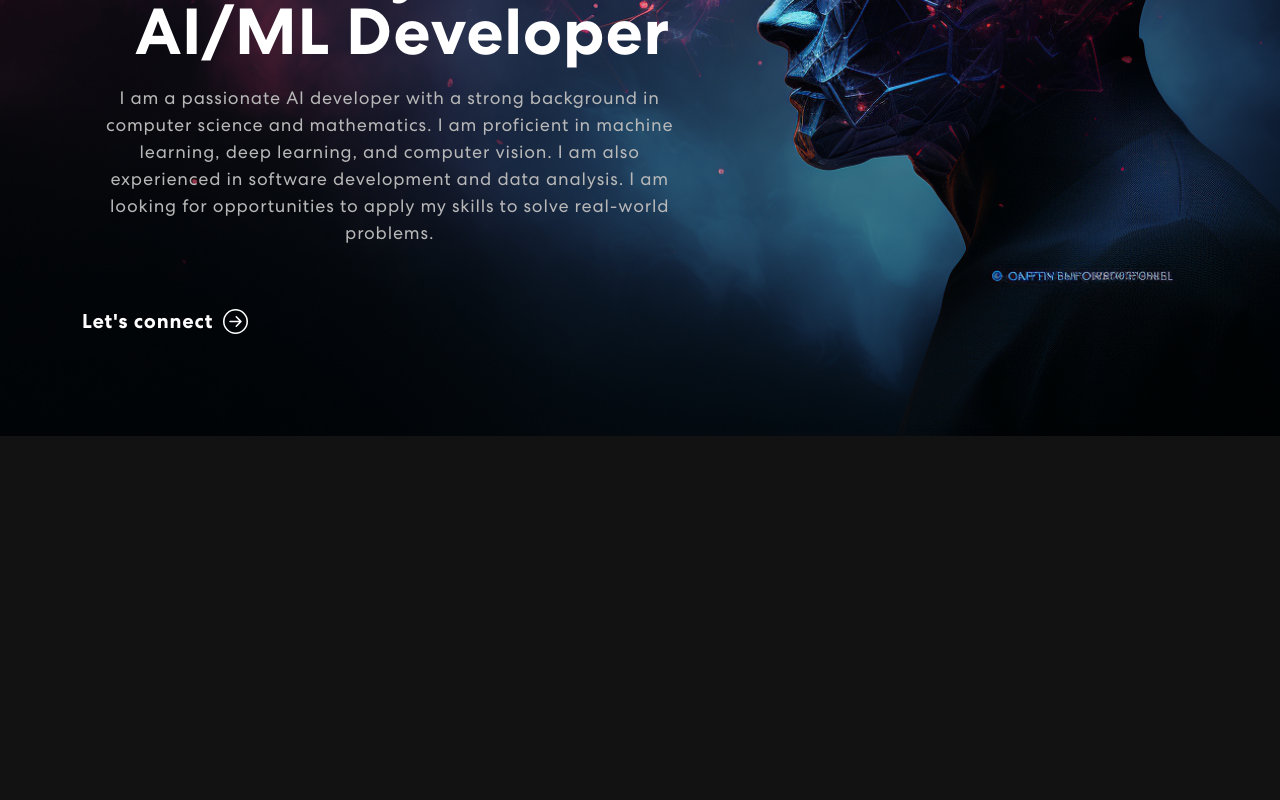
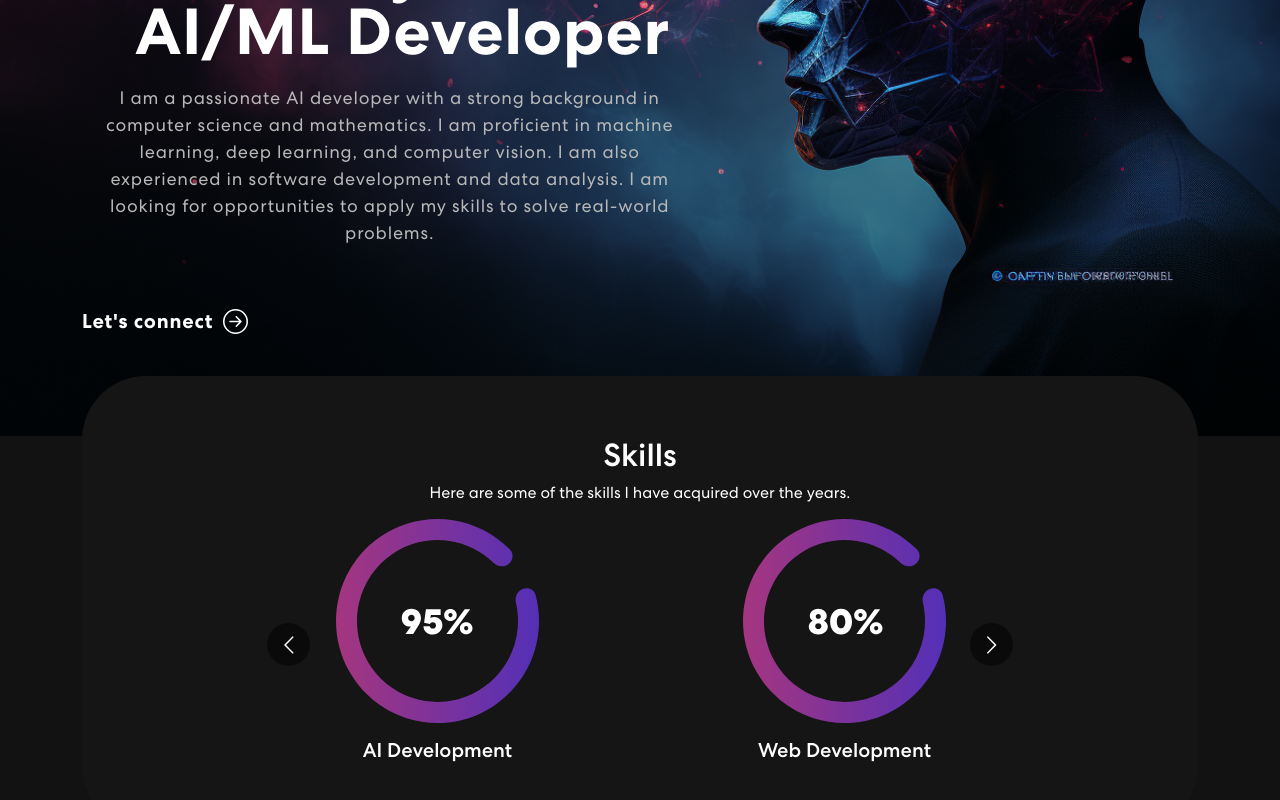
Before and after one commit to lpy5618/MyPortfolio, a React (Create React App) app in the folder myportfolio/: page / in a window 1280 px wide. Shown: the part 390-1190 px from the top of the page. Before the commit the page ends 826 px from the top, so only its background shows below. Built offline with nearby package versions, Linux system fonts and the light colour scheme.

Commit message:
skills finished

```diff
--- a/myportfolio/package.json
+++ b/myportfolio/package.json
@@ -11,6 +11,7 @@
     "react-bootstrap": "^2.10.2",
     "react-bootstrap-icons": "^1.11.3",
     "react-dom": "^18.2.0",
+    "react-multi-carousel": "^2.8.5",
     "react-scripts": "^5.0.1",
     "web-vitals": "^2.1.4"
   },
--- a/myportfolio/src/App.css
+++ b/myportfolio/src/App.css
@@ -304,6 +304,45 @@
   border-right: 0.08em solid #666;
 }
 
+/*Skills CSS*/
+.skill {
+  padding: 0 0 50px 0;
+  position: relative;
+}
+.skill-bx {
+  background: #151515;
+  border-radius: 64px;
+  text-align: center;
+  padding: 60px 50px;
+  margin-top: -60px;
+}
+.skill h2 {
+	font-size: 45px;
+	font-weight: 700;
+}
+.skill p {
+    color: #B8B8B8;
+    font-size: 18px;
+    letter-spacing: 0.8px;
+    line-height: 1.5em;
+    margin: 14px 0 75px 0;
+}
+.skill-slider {
+  width: 80%;
+  margin: 0 auto;
+  position: relative;
+}
+.skill-slider .item img {
+  width: 50%;
+  margin: 0 auto 15px auto;
+}
+.background-image-left {
+  top: 28%;
+  position: absolute;
+  bottom: 0;
+  width: 40%;
+  z-index: -4;
+}
 
 .App {
   text-align: center;
--- a/myportfolio/src/App.js
+++ b/myportfolio/src/App.js
@@ -1,12 +1,14 @@
 import './App.css';
-import {NavBar} from './components/NavBar';
-import {Banner} from './components/Banner';
+import { NavBar } from './components/NavBar';
+import { Banner } from './components/Banner';
+import { Skills } from './components/Skills';
 import 'bootstrap/dist/css/bootstrap.min.css';
 function App() {
   return (
     <div className="App">
-      <NavBar/>
-      <Banner/>
+      <NavBar />
+      <Banner />
+      <Skills />
     </div>
   );
 }
--- /dev/null
+++ b/myportfolio/src/components/Skills.js
@@ -0,0 +1,65 @@
+import Carousel from 'react-multi-carousel';
+import 'react-multi-carousel/lib/styles.css';
+import { Container, Row, Col } from 'react-bootstrap';
+import meter1 from '../assets/img/meter1.svg';
+import meter2 from '../assets/img/meter2.svg';
+import meter3 from '../assets/img/meter3.svg';
+import colorSharp from '../assets/img/color-sharp.png';
+
+export const Skills = () => {
+    const responsive = {
+        superLargeDesktop: {
+            // the naming can be any, depends on you.
+            breakpoint: { max: 4000, min: 3000 },
+            items: 5
+        },
+        desktop: {
+            breakpoint: { max: 3000, min: 1024 },
+            items: 3
+        },
+        tablet: {
+            breakpoint: { max: 1024, min: 464 },
+            items: 2
+        },
+        mobile: {
+            breakpoint: { max: 464, min: 0 },
+            items: 1
+        }
+    };
+
+    return (
+        <section className="skills" id="skills">
+            <Container>
+                <Row>
+                    <Col>
+                    <div className='skill-bx'>
+                        <h2>Skills</h2>
+                        <p>Here are some of the skills I have acquired over the years.</p>
+                        <Carousel responsive={responsive} infinite={true} className='skill-slider'>
+                            <div className='item'>
+                                <img src={meter1} alt="Image"/>
+                                <h5>AI Development</h5>
+                            </div>
+                            <div className='item'>
+                                <img src={meter2} alt="Image"/>
+                                <h5>Web Development</h5>
+                            </div>
+                            <div className='item'>
+                                <img src={meter3} alt="Image"/>
+                                <h5>Python</h5>
+                            </div>
+                            <div className='item'>
+                                <img src={meter1} alt="Image"/>
+                                <h5>Python</h5>
+                            </div>
+                        </Carousel>
+
+                    </div>
+
+                    </Col>
+                </Row>
+            </Container>
+            <img src={colorSharp} alt="Color Sharp" className='background-image-left'/>
+        </section>
+    )
+}
```
Also changed, not shown: 1 other file (tests, documents, lock files or other folders).
